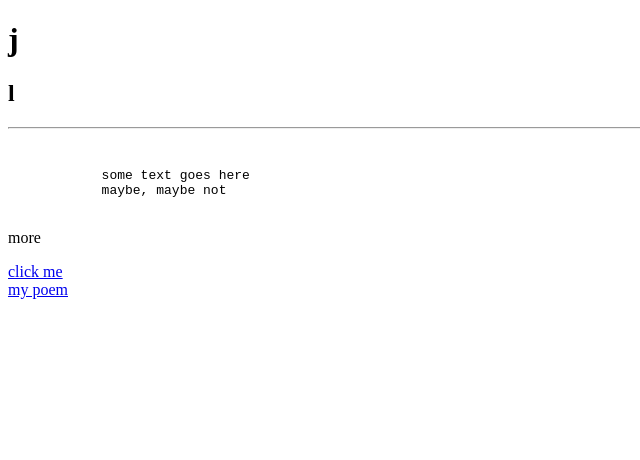
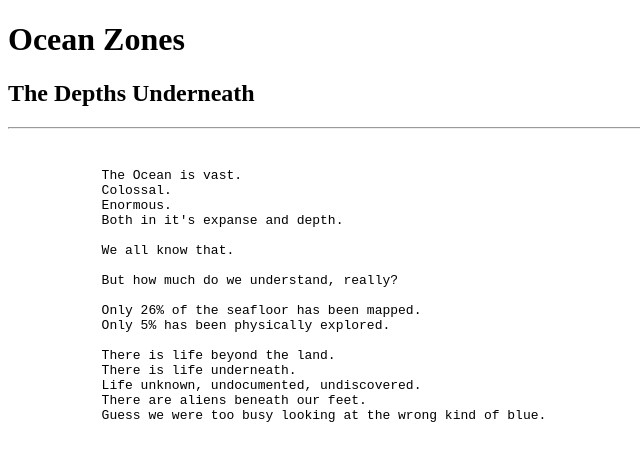
Before and after one commit to Memore-is/Ocean_Zones, a plain HTML site: page index.html in a window 1280 px wide. Shown: the whole page, without its empty margins (0-640 px from the left). Drawn offline with Linux system fonts and the light colour scheme.

Commit message:
intro done

```diff
--- a/index.html
+++ b/index.html
@@ -2,34 +2,33 @@
 <!DOCTYPE html>
 <html>
     <head>
-        <title>A</title>
+        <title>Ocean Zones</title>
     </head>
     <body>
-        <h1>j<h1>
-        <h2>l</h2>
+        <h1>Ocean Zones<h1>
+        <h2>The Depths Underneath</h2>
         <hr>
         <br>
+
         <pre>
-            some text goes here
-            maybe, maybe not
+            The Ocean is vast.
+            Colossal.
+            Enormous.
+            Both in it's expanse and depth.
+
+            We all know that.
+
+            But how much do we understand, really?
+
+            Only 26% of the seafloor has been mapped.
+            Only 5% has been physically explored.
+
+            There is life beyond the land.
+            There is life underneath.
+            Life unknown, undocumented, undiscovered.
+            There are aliens beneath our feet.
+            Guess we were too busy looking at the wrong kind of blue.
         </pre>
 
-        <p>
-            more
-        </p>
-
-        <a href="https://www.youtube.com/watch?v=HGTJBPNC-Gw"
-        target= "_blank"
-        title="Goes to Youtube tutorial for this">
-            click me
-        </a>
-
-        <br>
-
-        <a href="poems.html">
-            my poem
-        </a>
-
-        <!-- This is stupid and cool at the same time-->
         </body>
 </html>
```
